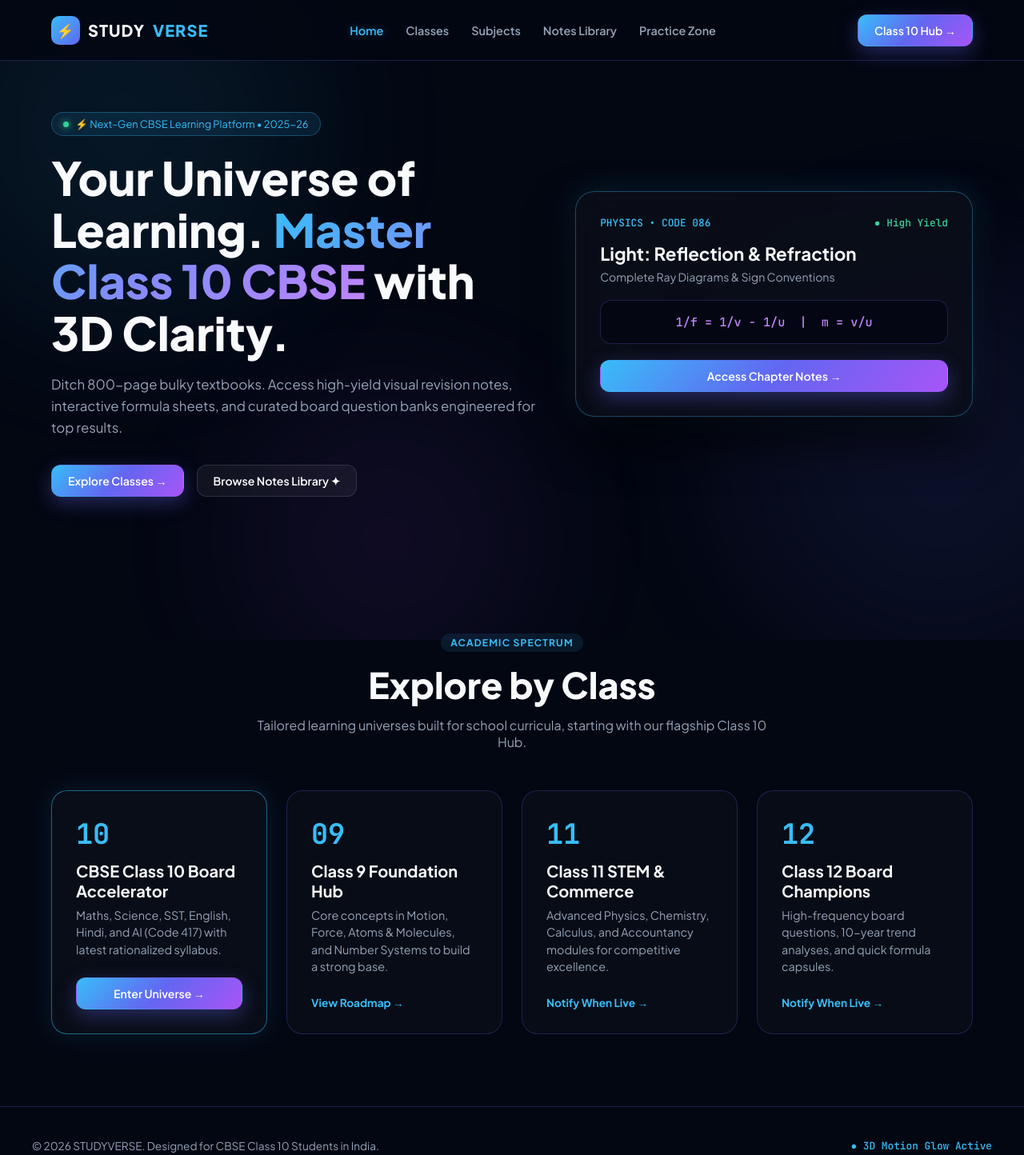
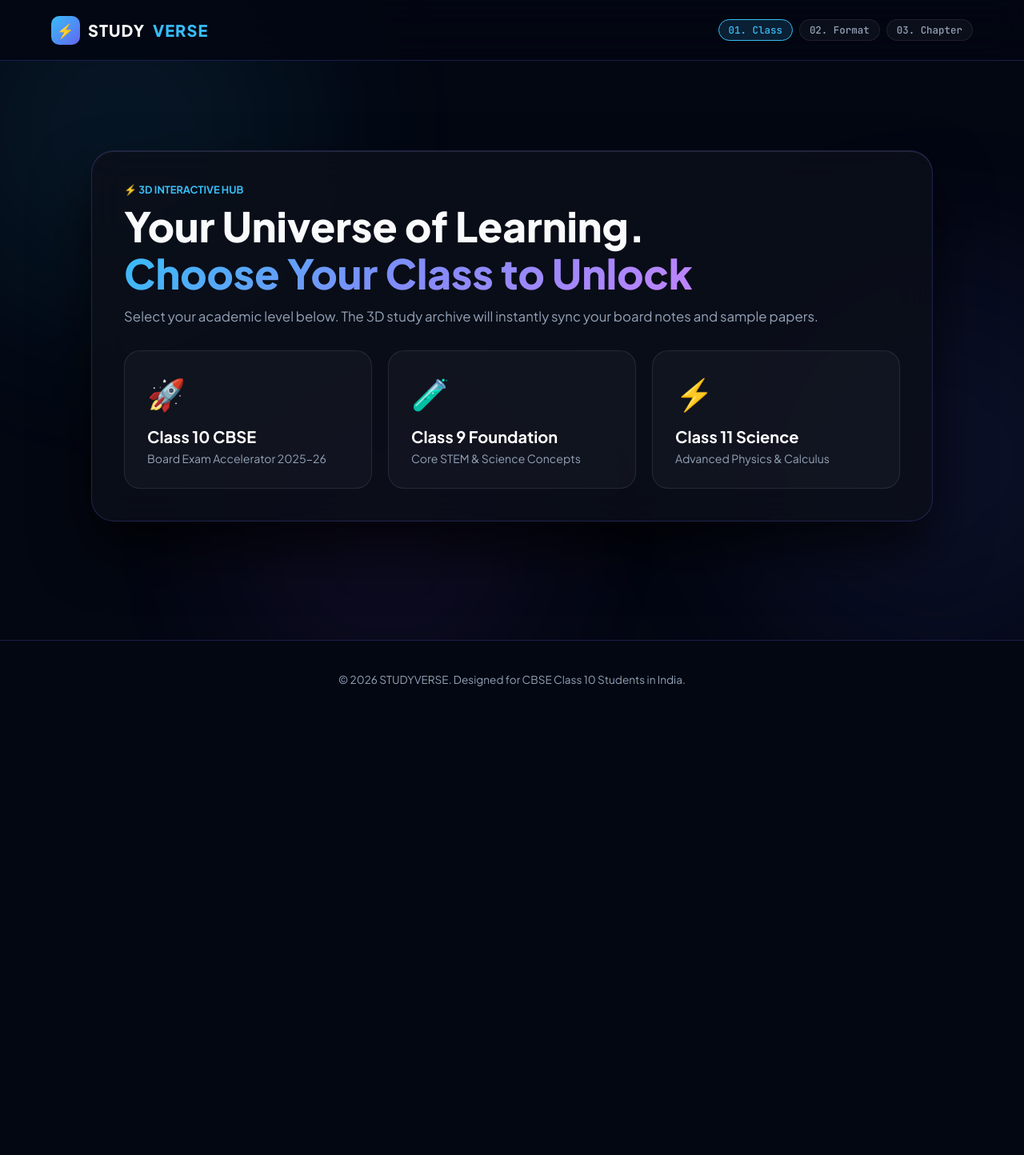
Before and after one commit to himanshumallick/studyverse, a plain HTML site: page index.html in a window 1280 px wide. Shown: the whole page at 80% size. After the commit the page ends 898 px from the top, so only its background shows below. Drawn offline with Linux system fonts and the light colour scheme.

Commit message:
Update index.html

```diff
--- a/index.html
+++ b/index.html
@@ -3,7 +3,7 @@
 <head>
   <meta charset="UTF-8">
   <meta name="viewport" content="width=device-width, initial-scale=1.0">
-  <title>STUDYVERSE — 3D Motion Learning Universe | CBSE Class 10</title>
+  <title>STUDYVERSE — 3D Interactive Learning Universe</title>
 
   <link rel="preconnect" href="https://fonts.googleapis.com">
   <link rel="preconnect" href="https://fonts.gstatic.com" crossorigin>
@@ -30,13 +30,13 @@
       color: #f8fafc !important;
       font-family: var(--font-sans);
       overflow-x: hidden;
+      min-height: 100vh;
       scroll-behavior: smooth;
-      min-height: 100vh;
     }
 
     a { text-decoration: none; color: inherit; }
 
-    /* 21st.dev Style Pure CSS 3D Motion Background Orbs */
+    /* Background Motion Orbs */
     .bg-motion-container {
       position: fixed;
       inset: 0;
@@ -47,7 +47,7 @@
     .motion-orb {
       position: absolute;
       border-radius: 50%;
-      filter: blur(100px);
+      filter: blur(110px);
       opacity: 0.45;
       animation: floatOrb 12s ease-in-out infinite alternate;
     }
@@ -66,14 +66,14 @@
       z-index: 10;
     }
 
-    /* Sticky Glass Navigation */
+    /* Sticky Header */
     .site-header {
       position: fixed;
       top: 0;
       left: 0;
       width: 100%;
       z-index: 100;
-      background: rgba(3, 7, 18, 0.82);
+      background: rgba(3, 7, 18, 0.85);
       backdrop-filter: blur(20px);
       border-bottom: 1px solid var(--border-subtle);
     }
@@ -93,6 +93,7 @@
       display: flex;
       align-items: center;
       gap: 10px;
+      cursor: pointer;
     }
     .brand-icon {
       width: 36px;
@@ -106,227 +107,173 @@
     }
     .brand-logo span { color: var(--accent-cyan); }
 
-    .nav-menu {
+    .nav-steps {
       display: flex;
-      gap: 28px;
-      align-items: center;
+      gap: 8px;
+      font-family: var(--font-mono);
+      font-size: 0.78rem;
     }
-    .nav-link {
-      font-size: 0.9rem;
+    .step-pill {
+      padding: 4px 12px;
+      border-radius: 99px;
+      background: rgba(255,255,255,0.04);
       color: var(--text-secondary);
-      font-weight: 600;
-      transition: 0.2s ease;
+      border: 1px solid rgba(255,255,255,0.08);
     }
-    .nav-link:hover, .nav-link.active {
+    .step-pill.active {
+      background: rgba(56, 189, 248, 0.15);
       color: var(--accent-cyan);
-      text-shadow: 0 0 12px rgba(56, 189, 248, 0.4);
-    }
-
-    .btn {
-      display: inline-flex;
-      align-items: center;
-      justify-content: center;
-      gap: 8px;
-      padding: 10px 20px;
-      border-radius: 12px;
-      font-weight: 600;
-      font-size: 0.88rem;
-      border: 1px solid transparent;
-      transition: all 0.3s cubic-bezier(0.16, 1, 0.3, 1);
-      cursor: pointer;
-    }
-    .btn-primary {
-      background: linear-gradient(135deg, var(--accent-cyan), var(--accent-indigo), var(--accent-violet));
-      color: #fff;
-      box-shadow: 0 8px 25px rgba(99, 102, 241, 0.35);
-    }
-    .btn-primary:hover {
-      transform: translateY(-2px);
-      box-shadow: 0 12px 30px rgba(56, 189, 248, 0.45);
-    }
-    .btn-glass {
-      background: rgba(255, 255, 255, 0.05);
-      border-color: rgba(148, 163, 184, 0.2);
-      color: #fff;
-    }
-    .btn-glass:hover {
-      background: rgba(255, 255, 255, 0.1);
       border-color: var(--accent-cyan);
     }
 
-    /* Hero Section */
-    .hero-section {
-      padding: 140px 24px 80px;
-      max-width: 1200px;
+    /* Views / Pages System */
+    .main-container {
+      max-width: 1100px;
       margin: 0 auto;
-      display: grid;
-      grid-template-columns: 1.1fr 0.9fr;
-      gap: 48px;
+      min-height: 100vh;
+      display: flex;
       align-items: center;
+      padding: 120px 24px 80px;
     }
-    .hero-badge {
-      display: inline-flex;
-      align-items: center;
-      gap: 8px;
-      padding: 6px 14px;
-      border-radius: 99px;
-      background: rgba(56, 189, 248, 0.1);
-      border: 1px solid rgba(56, 189, 248, 0.3);
-      font-size: 0.8rem;
-      color: var(--accent-cyan);
-      margin-bottom: 20px;
+
+    .app-view {
+      display: none;
+      width: 100%;
+      opacity: 0;
+      transform: translateY(25px) scale(0.98);
+      transition: all 0.4s cubic-bezier(0.16, 1, 0.3, 1);
     }
-    .live-dot {
-      width: 7px;
-      height: 7px;
-      background: #34d399;
-      border-radius: 50%;
-      box-shadow: 0 0 8px #34d399;
+    .app-view.active {
+      display: block;
+      opacity: 1;
+      transform: translateY(0) scale(1);
     }
-    .hero-title {
-      font-size: clamp(2.3rem, 4.5vw, 3.6rem);
+
+    /* Glass Cards */
+    .glass-card {
+      background: rgba(11, 15, 25, 0.82);
+      backdrop-filter: blur(24px);
+      border: 1px solid var(--border-subtle);
+      border-radius: 28px;
+      padding: 40px;
+      box-shadow: 0 35px 70px rgba(0,0,0,0.7), inset 0 1px 0 rgba(255,255,255,0.1);
+    }
+
+    .page-title {
+      font-size: clamp(2rem, 4vw, 3.2rem);
       font-weight: 800;
-      line-height: 1.12;
-      margin-bottom: 20px;
+      line-height: 1.15;
+      margin-bottom: 14px;
     }
     .gradient-text {
       background: linear-gradient(135deg, #38bdf8, #818cf8, #c084fc);
       -webkit-background-clip: text;
       -webkit-text-fill-color: transparent;
     }
-    .hero-desc {
-      color: var(--text-secondary);
-      font-size: 1.05rem;
-      margin-bottom: 32px;
-      line-height: 1.6;
-    }
-    .hero-cta {
-      display: flex;
-      gap: 16px;
-      flex-wrap: wrap;
+    .page-desc { color: var(--text-secondary); font-size: 1.05rem; margin-bottom: 32px; }
+
+    /* Interactive Grids */
+    .options-grid {
+      display: grid;
+      grid-template-columns: repeat(auto-fit, minmax(250px, 1fr));
+      gap: 20px;
     }
 
-    /* Holographic 3D Showcase Card */
-    .hero-showcase {
-      perspective: 1000px;
+    .choice-card {
+      background: rgba(255, 255, 255, 0.03);
+      border: 1px solid rgba(148, 163, 184, 0.15);
+      border-radius: 20px;
+      padding: 28px;
+      cursor: pointer;
+      transition: all 0.3s cubic-bezier(0.16, 1, 0.3, 1);
     }
-    .showcase-card {
-      background: rgba(11, 15, 25, 0.85);
-      backdrop-filter: blur(20px);
-      border: 1px solid rgba(56, 189, 248, 0.35);
-      border-radius: 24px;
-      padding: 30px;
-      box-shadow: 0 30px 60px rgba(0,0,0,0.7), 0 0 40px rgba(56, 189, 248, 0.15);
-      transition: transform 0.2s ease-out;
+    .choice-card:hover {
+      transform: translateY(-6px);
+      border-color: var(--accent-cyan);
+      background: rgba(56, 189, 248, 0.07);
+      box-shadow: 0 15px 35px rgba(56, 189, 248, 0.2);
     }
-    .showcase-header {
+    .choice-icon { font-size: 2.4rem; margin-bottom: 16px; display: block; }
+    .choice-title { font-size: 1.25rem; font-weight: 700; margin-bottom: 6px; color: #fff; }
+    .choice-sub { font-size: 0.88rem; color: var(--text-secondary); }
+
+    /* 3D Animated Book Opening Effect */
+    .book-opening-stage {
+      perspective: 1200px;
       display: flex;
-      justify-content: space-between;
-      align-items: center;
-      margin-bottom: 16px;
-      font-size: 0.8rem;
-      font-family: var(--font-mono);
-      color: var(--accent-cyan);
+      justify-content: center;
+      margin: 20px 0 30px;
     }
-    .showcase-main-title {
-      font-size: 1.4rem;
-      font-weight: 700;
-      margin-bottom: 6px;
+    .animated-book {
+      width: 220px;
+      height: 140px;
+      background: linear-gradient(135deg, #6366f1, #a855f7);
+      border-radius: 6px 16px 16px 6px;
+      box-shadow: 0 20px 40px rgba(99,102,241,0.3);
+      position: relative;
+      transform-style: preserve-3d;
+      transform: rotateX(10deg) rotateY(-20deg);
+      animation: bookFloat 4s ease-in-out infinite alternate;
     }
-    .showcase-sub {
-      font-size: 0.88rem;
-      color: var(--text-secondary);
-      margin-bottom: 20px;
+    .animated-book::before {
+      content: "";
+      position: absolute;
+      left: 0;
+      top: 0;
+      width: 16px;
+      height: 100%;
+      background: rgba(0,0,0,0.3);
+      border-radius: 6px 0 0 6px;
     }
-    .math-box {
-      background: rgba(3, 7, 18, 0.7);
-      border: 1px solid var(--border-subtle);
-      border-radius: 14px;
-      padding: 16px;
-      font-family: var(--font-mono);
-      font-size: 0.95rem;
-      color: #c084fc;
-      text-align: center;
-      margin-bottom: 20px;
+    @keyframes bookFloat {
+      0% { transform: rotateX(10deg) rotateY(-25deg) translateY(0); }
+      100% { transform: rotateX(5deg) rotateY(-15deg) translateY(-10px); }
     }
 
-    /* Classes Section */
-    .section {
-      padding: 90px 24px;
-      max-width: 1200px;
-      margin: 0 auto;
+    /* Back Button */
+    .back-btn {
+      background: rgba(255,255,255,0.05);
+      border: 1px solid rgba(255,255,255,0.15);
+      color: #fff;
+      padding: 8px 16px;
+      border-radius: 10px;
+      cursor: pointer;
+      font-weight: 600;
+      font-size: 0.85rem;
+      display: inline-flex;
+      align-items: center;
+      gap: 6px;
+      margin-bottom: 24px;
+      transition: 0.2s;
     }
-    .section-header {
-      text-align: center;
-      max-width: 650px;
-      margin: 0 auto 50px;
+    .back-btn:hover { background: rgba(255,255,255,0.1); border-color: var(--accent-cyan); }
+
+    /* Chapters List */
+    .chapter-list {
+      display: grid;
+      gap: 12px;
+      max-height: 400px;
+      overflow-y: auto;
+      padding-right: 6px;
     }
-    .section-tag {
-      font-size: 0.75rem;
-      font-weight: 700;
-      text-transform: uppercase;
-      letter-spacing: 0.1em;
-      color: var(--accent-cyan);
-      background: rgba(56, 189, 248, 0.1);
-      padding: 4px 12px;
-      border-radius: 99px;
-      display: inline-block;
-      margin-bottom: 12px;
+    .chapter-item {
+      display: flex;
+      align-items: center;
+      justify-content: space-between;
+      background: rgba(255,255,255,0.02);
+      border: 1px solid rgba(255,255,255,0.08);
+      padding: 18px 22px;
+      border-radius: 16px;
+      cursor: pointer;
+      transition: 0.2s;
     }
-    .section-title {
-      font-size: clamp(2rem, 3.5vw, 2.8rem);
-      font-weight: 800;
-      margin-bottom: 12px;
+    .chapter-item:hover {
+      background: rgba(56, 189, 248, 0.08);
+      border-color: rgba(56, 189, 248, 0.4);
+      transform: translateX(4px);
     }
-    .section-subtitle {
-      color: var(--text-secondary);
-      font-size: 1rem;
-    }
-
-    .classes-grid {
-      display: grid;
-      grid-template-columns: repeat(auto-fit, minmax(260px, 1fr));
-      gap: 24px;
-    }
-    .class-card {
-      background: rgba(11, 15, 25, 0.75);
-      backdrop-filter: blur(16px);
-      border: 1px solid var(--border-subtle);
-      border-radius: 20px;
-      padding: 30px;
-      display: flex;
-      flex-direction: column;
-      transition: all 0.3s cubic-bezier(0.16, 1, 0.3, 1);
-      cursor: pointer;
-    }
-    .class-card.featured {
-      border-color: rgba(56, 189, 248, 0.5);
-      background: rgba(11, 15, 25, 0.9);
-      box-shadow: 0 0 35px rgba(56, 189, 248, 0.12);
-    }
-    .class-card:hover {
-      transform: translateY(-8px);
-      border-color: var(--accent-cyan);
-      box-shadow: 0 20px 40px rgba(56, 189, 248, 0.2);
-    }
-    .class-num {
-      font-family: var(--font-mono);
-      font-size: 2.2rem;
-      font-weight: 800;
-      color: var(--accent-cyan);
-      margin-bottom: 10px;
-    }
-    .class-title {
-      font-size: 1.25rem;
-      font-weight: 700;
-      margin-bottom: 8px;
-    }
-    .class-desc {
-      font-size: 0.9rem;
-      color: var(--text-secondary);
-      margin-bottom: 24px;
-      line-height: 1.5;
-    }
+    .chapter-code { font-family: var(--font-mono); color: var(--accent-cyan); font-size: 0.8rem; font-weight: 700; }
+    .chapter-name { font-weight: 700; font-size: 1.05rem; color: #fff; margin-top: 2px; }
 
     /* Footer */
     .site-footer {
@@ -335,18 +282,14 @@
       text-align: center;
       color: var(--text-secondary);
       font-size: 0.85rem;
-    }
-
-    @media(max-width: 900px) {
-      .hero-section { grid-template-columns: 1fr; text-align: center; }
-      .hero-cta { justify-content: center; }
-      .nav-menu { display: none; }
+      position: relative;
+      z-index: 10;
     }
   </style>
 </head>
 <body>
 
-  <!-- Pure CSS 3D Motion Orbs (Guaranteed No White Screen) -->
+  <!-- Background Motion Orbs -->
   <div class="bg-motion-container">
     <div class="motion-orb orb-1"></div>
     <div class="motion-orb orb-2"></div>
@@ -354,126 +297,148 @@
   </div>
 
   <div class="site-wrapper">
-    <!-- Header Navigation -->
+    <!-- Header -->
     <header class="site-header">
       <div class="nav-container">
-        <a href="#hero" class="brand-logo">
+        <div class="brand-logo" onclick="goToStep(1)">
           <div class="brand-icon">⚡</div>
           STUDY<span>VERSE</span>
-        </a>
-        <nav class="nav-menu">
-          <a href="#hero" class="nav-link active">Home</a>
-          <a href="#classes" class="nav-link">Classes</a>
-          <a href="#subjects" class="nav-link">Subjects</a>
-          <a href="#resources" class="nav-link">Notes Library</a>
-          <a href="#practice" class="nav-link">Practice Zone</a>
-        </nav>
-        <div>
-          <a href="#classes" class="btn btn-primary">Class 10 Hub →</a>
+        </div>
+        <div class="nav-steps">
+          <div class="step-pill active" id="step-ind-1">01. Class</div>
+          <div class="step-pill" id="step-ind-2">02. Format</div>
+          <div class="step-pill" id="step-ind-3">03. Chapter</div>
         </div>
       </div>
     </header>
 
-    <!-- Main Content -->
-    <main>
-      <!-- Hero Section -->
-      <section id="hero" class="hero-section">
-        <div class="hero-content">
-          <div class="hero-badge">
-            <span class="live-dot"></span>
-            <span>⚡ Next-Gen CBSE Learning Platform • 2025-26</span>
-          </div>
-          <h1 class="hero-title">
-            Your Universe of Learning.
-            <span class="gradient-text">Master Class 10 CBSE</span>
-            with 3D Clarity.
+    <!-- Main Content Flow -->
+    <main class="main-container">
+
+      <!-- STEP 1: Select Class -->
+      <section class="app-view active" id="view-1">
+        <div class="glass-card">
+          <div style="color:var(--accent-cyan); font-weight:700; font-size:0.8rem; margin-bottom:8px; text-transform:uppercase;">⚡ 3D Interactive Hub</div>
+          <h1 class="page-title">
+            Your Universe of Learning.<br>
+            <span class="gradient-text">Choose Your Class to Unlock</span>
           </h1>
-          <p class="hero-desc">
-            Ditch 800-page bulky textbooks. Access high-yield visual revision notes, interactive formula sheets, and curated board question banks engineered for top results.
-          </p>
-          <div class="hero-cta">
-            <a href="#classes" class="btn btn-primary">Explore Classes →</a>
-            <a href="#classes" class="btn btn-glass">Browse Notes Library ✦</a>
-          </div>
-        </div>
+          <p class="page-desc">Select your academic level below. The 3D study archive will instantly sync your board notes and sample papers.</p>
 
-        <!-- Holographic Showcase Card -->
-        <div class="hero-showcase">
-          <div class="showcase-card" id="tilt-card">
-            <div class="showcase-header">
-              <span>PHYSICS • CODE 086</span>
-              <span style="color:#34d399">● High Yield</span>
+          <div class="options-grid">
+            <div class="choice-card" onclick="selectClass('Class 10 CBSE')">
+              <span class="choice-icon">🚀</span>
+              <div class="choice-title">Class 10 CBSE</div>
+              <div class="choice-sub">Board Exam Accelerator 2025-26</div>
             </div>
-            <h2 class="showcase-main-title">Light: Reflection & Refraction</h2>
-            <p class="showcase-sub">Complete Ray Diagrams & Sign Conventions</p>
-
-            <div class="math-box">
-              1/f = 1/v - 1/u  |  m = v/u
+            <div class="choice-card" onclick="selectClass('Class 9 Foundation')">
+              <span class="choice-icon">🧪</span>
+              <div class="choice-title">Class 9 Foundation</div>
+              <div class="choice-sub">Core STEM & Science Concepts</div>
             </div>
-
-            <a href="#classes" class="btn btn-primary" style="width: 100%;">Access Chapter Notes →</a>
+            <div class="choice-card" onclick="selectClass('Class 11 STEM')">
+              <span class="choice-icon">⚡</span>
+              <div class="choice-title">Class 11 Science</div>
+              <div class="choice-sub">Advanced Physics & Calculus</div>
+            </div>
           </div>
         </div>
       </section>
 
-      <!-- Classes Section -->
-      <section id="classes" class="section">
-        <div class="section-header">
-          <span class="section-tag">Academic Spectrum</span>
-          <h2 class="section-title">Explore by Class</h2>
-          <p class="section-subtitle">Tailored learning universes built for school curricula, starting with our flagship Class 10 Hub.</p>
-        </div>
+      <!-- STEP 2: 3D Book Animation & Choose Material -->
+      <section class="app-view" id="view-2">
+        <div class="glass-card">
+          <button class="back-btn" onclick="goToStep(1)">← Change Class</button>
 
-        <div class="classes-grid">
-          <div class="class-card featured" onclick="alert('Entering Class 10 Board Accelerator Hub!')">
-            <div class="class-num">10</div>
-            <h3 class="class-title">CBSE Class 10 Board Accelerator</h3>
-            <p class="class-desc">Maths, Science, SST, English, Hindi, and AI (Code 417) with latest rationalized syllabus.</p>
-            <span class="btn btn-primary" style="margin-top:auto;">Enter Universe →</span>
+          <div class="book-opening-stage">
+            <div class="animated-book"></div>
           </div>
 
-          <div class="class-card" onclick="alert('Class 9 Foundation Hub is opening soon!')">
-            <div class="class-num">09</div>
-            <h3 class="class-title">Class 9 Foundation Hub</h3>
-            <p class="class-desc">Core concepts in Motion, Force, Atoms & Molecules, and Number Systems to build a strong base.</p>
-            <span style="color:var(--accent-cyan); font-size:0.85rem; font-weight:700; margin-top:auto;">View Roadmap →</span>
-          </div>
+          <h1 class="page-title" style="text-align: center;">
+            <span id="selected-class-name" class="gradient-text">Class 10 CBSE</span> Archive Open
+          </h1>
+          <p class="page-desc" style="text-align: center;">What would you like to load from the holographic vault?</p>
 
-          <div class="class-card" onclick="alert('Class 11 STEM roadmap is active!')">
-            <div class="class-num">11</div>
-            <h3 class="class-title">Class 11 STEM & Commerce</h3>
-            <p class="class-desc">Advanced Physics, Chemistry, Calculus, and Accountancy modules for competitive excellence.</p>
-            <span style="color:var(--accent-cyan); font-size:0.85rem; font-weight:700; margin-top:auto;">Notify When Live →</span>
-          </div>
-
-          <div class="class-card" onclick="alert('Class 12 Champions hub launching soon!')">
-            <div class="class-num">12</div>
-            <h3 class="class-title">Class 12 Board Champions</h3>
-            <p class="class-desc">High-frequency board questions, 10-year trend analyses, and quick formula capsules.</p>
-            <span style="color:var(--accent-cyan); font-size:0.85rem; font-weight:700; margin-top:auto;">Notify When Live →</span>
+          <div class="options-grid">
+            <div class="choice-card" onclick="selectMaterial('Visual Revision Notes')">
+              <span class="choice-icon">📖</span>
+              <div class="choice-title">Visual Revision Notes</div>
+              <div class="choice-sub">Mind maps, ray diagrams & formula cheat-sheets</div>
+            </div>
+            <div class="choice-card" onclick="selectMaterial('Board Sample Papers')">
+              <span class="choice-icon">📝</span>
+              <div class="choice-title">Board Sample Papers</div>
+              <div class="choice-sub">100+ solved questions with marking schemes</div>
+            </div>
           </div>
         </div>
       </section>
+
+      <!-- STEP 3: Select Subject & Chapter -->
+      <section class="app-view" id="view-3">
+        <div class="glass-card">
+          <button class="back-btn" onclick="goToStep(2)">← Back to Options</button>
+          <h1 class="page-title">Select Chapter</h1>
+          <p class="page-desc" id="summary-tagline">Loading high-yield board chapters...</p>
+
+          <div class="chapter-list" id="chapter-container"></div>
+        </div>
+      </section>
+
     </main>
 
     <!-- Footer -->
     <footer class="site-footer">
-      <div style="max-width: 1200px; margin: 0 auto; display: flex; justify-content: space-between; align-items: center; flex-wrap: wrap; gap: 12px;">
-        <div>© 2026 STUDYVERSE. Designed for CBSE Class 10 Students in India.</div>
-        <div style="color: var(--accent-cyan); font-family: var(--font-mono); font-size: 0.8rem;">● 3D Motion Glow Active</div>
-      </div>
+      <div>© 2026 STUDYVERSE. Designed for CBSE Class 10 Students in India.</div>
     </footer>
   </div>
 
   <script>
-    // Smooth 3D Tilt Effect on Mouse Move
-    const card = document.getElementById('tilt-card');
-    document.addEventListener('mousemove', (e) => {
-      const rect = card.getBoundingClientRect();
-      const x = e.clientX - rect.left - rect.width / 2;
-      const y = e.clientY - rect.top - rect.height / 2;
-      card.style.transform = `rotateX(${-y * 0.04}deg) rotateY(${x * 0.04}deg) translateY(-4px)`;
-    });
+    let userSelection = { class: '', material: '' };
+
+    function goToStep(stepNum) {
+      document.querySelectorAll('.app-view').forEach(v => v.classList.remove('active'));
+      document.querySelectorAll('.step-pill').forEach(s => s.classList.remove('active'));
+
+      document.getElementById(`view-${stepNum}`).classList.add('active');
+      document.getElementById(`step-ind-${stepNum}`).classList.add('active');
+      window.scrollTo({ top: 0, behavior: 'smooth' });
+    }
+
+    function selectClass(className) {
+      userSelection.class = className;
+      document.getElementById('selected-class-name').textContent = className;
+      goToStep(2);
+    }
+
+    function selectMaterial(materialName) {
+      userSelection.material = materialName;
+      document.getElementById('summary-tagline').textContent = `${userSelection.class} • ${userSelection.material} (Filtered & Ready)`;
+      goToStep(3);
+      loadChapters();
+    }
+
+    function loadChapters() {
+      const container = document.getElementById('chapter-container');
+      const chaptersList = [
+        { code: "SCI-01", name: "Chapter 1: Light - Reflection & Refraction" },
+        { code: "SCI-02", name: "Chapter 2: Human Eye & Colorful World" },
+        { code: "SCI-03", name: "Chapter 3: Electricity & Magnetic Effects" },
+        { code: "CHEM-01", name: "Chapter 4: Chemical Reactions & Equations" },
+        { code: "CHEM-02", name: "Chapter 5: Acids, Bases and Salts" },
+        { code: "MATH-01", name: "Chapter 6: Quadratic Equations & Polynomials" }
+      ];
+
+      container.innerHTML = chaptersList.map(ch => `
+        <div class="chapter-item" onclick="alert('Launching ${ch.name} for ${userSelection.material}!')">
+          <div>
+            <span class="chapter-code">${ch.code}</span>
+            <div class="chapter-name">${ch.name}</div>
+          </div>
+          <span style="color:var(--accent-cyan); font-weight:700;">Open →</span>
+        </div>
+      `).join('');
+    }
   </script>
 </body>
 </html>
```
